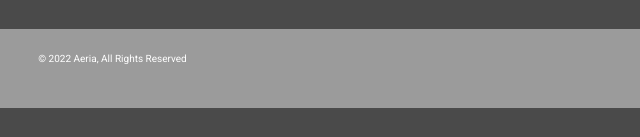
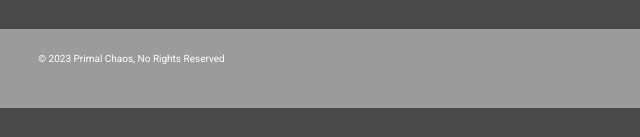
Before and after one commit to Ashieda/PC_Webpage, a plain HTML site: page index.html in a window 1280 px wide. Shown: the part 2395-2532 px from the top of the page, 0-640 px from the left. Drawn offline with Linux system fonts and the light colour scheme; a web font is replaced by a local one.

Commit message:
Changed footer content

```diff
--- a/index.html
+++ b/index.html
@@ -56,15 +56,12 @@
     <div id="intro-section">
       <div id="intro-blurb">
         <div class="text-box">
-          <p>A crew of chaotic clowns in a quiet corner of the WoW universe.
-          </p>
+          <p>A crew of chaotic clowns in a quiet corner of the WoW universe.</p>
         </div>
         <!-- <img src="./resources/images/Mountain View.jpg" /> -->
 
       </div>
-      <!-- <div id="intro-blurb">
 
-      </div> -->
     </div>
 
     <!-- Raid Victories Section -->
@@ -201,7 +198,7 @@
     <!-- Footer -->
     <footer>
       <div class="content">
-        <span class="copyright">© 2022  Aeria, All Rights Reserved</span>
+        <span class="copyright">© 2023  Primal Chaos, No Rights Reserved</span>
         <span class="location">Designed in Seattle</span>
       </div>
     </footer>
```
